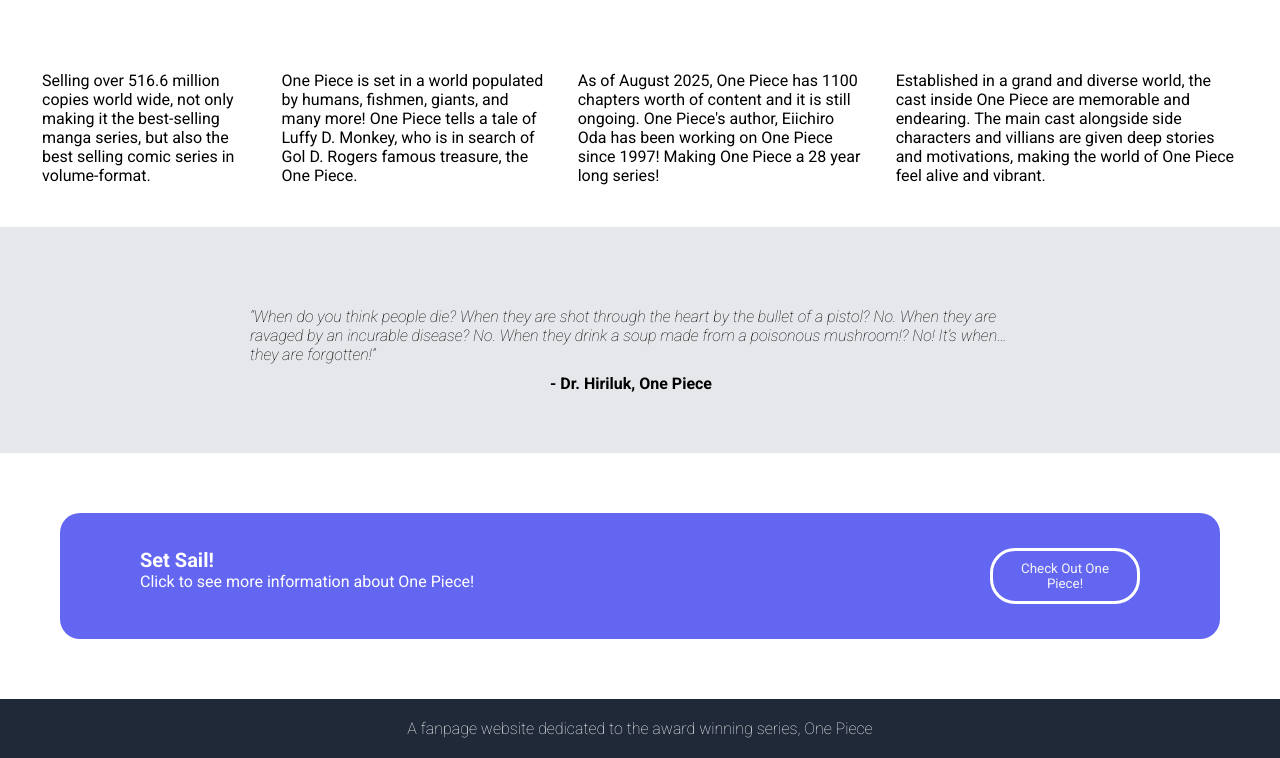
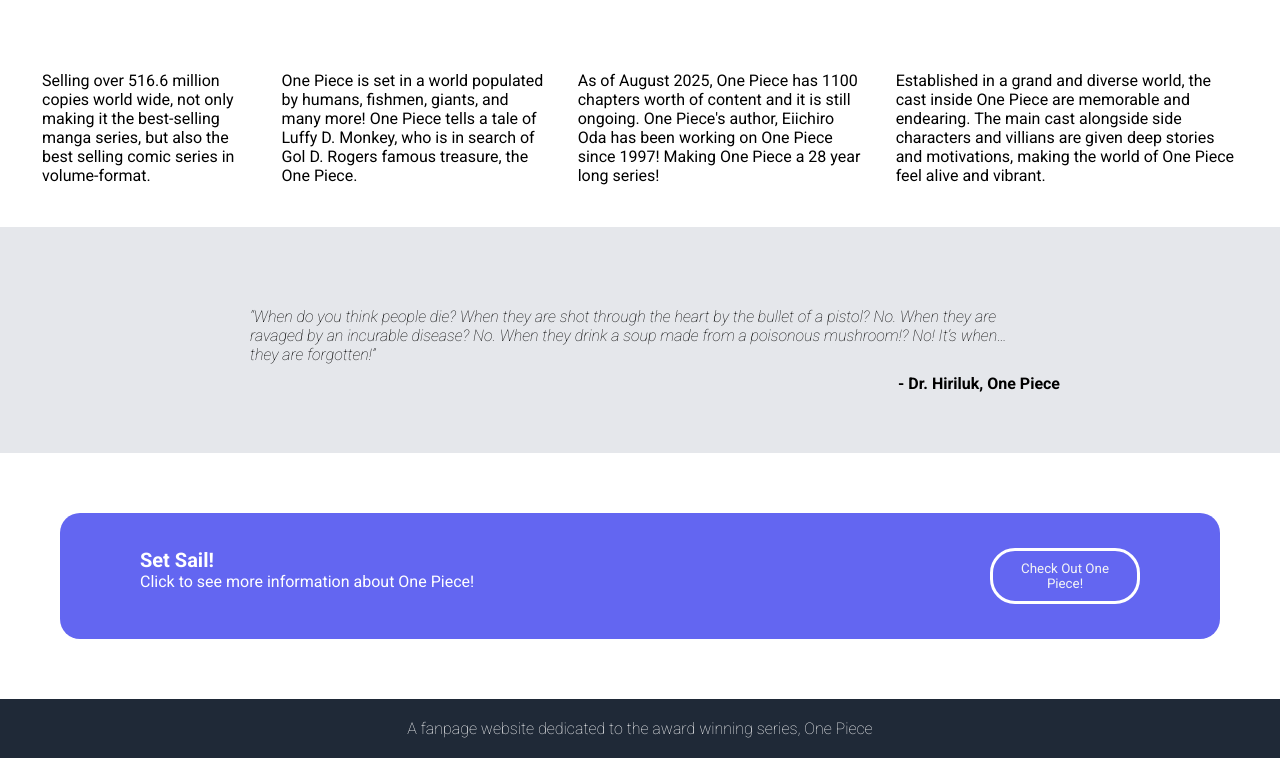
Before and after one commit to EdwardVNguyen/onePieceFanpage, a plain HTML site: page index.html in a window 1280 px wide. Shown: the part 745-1503 px from the top of the page. Drawn offline with Linux system fonts and the light colour scheme.

Commit message:
fixed author placement, know should be aligned to the right for all screen sizes

```diff
--- a/styles.css
+++ b/styles.css
@@ -125,9 +125,11 @@ img {
     font-weight: lighter;
 }
 .quoteSection .author{
-    margin: 10px 220px 60px 550px;
     font-weight: bold;
-}
+    text-align: right;
+    margin: 10px 220px 60px 0px;
+
+ }
 
 .container3 {
     background-color: #6366f1;
```
